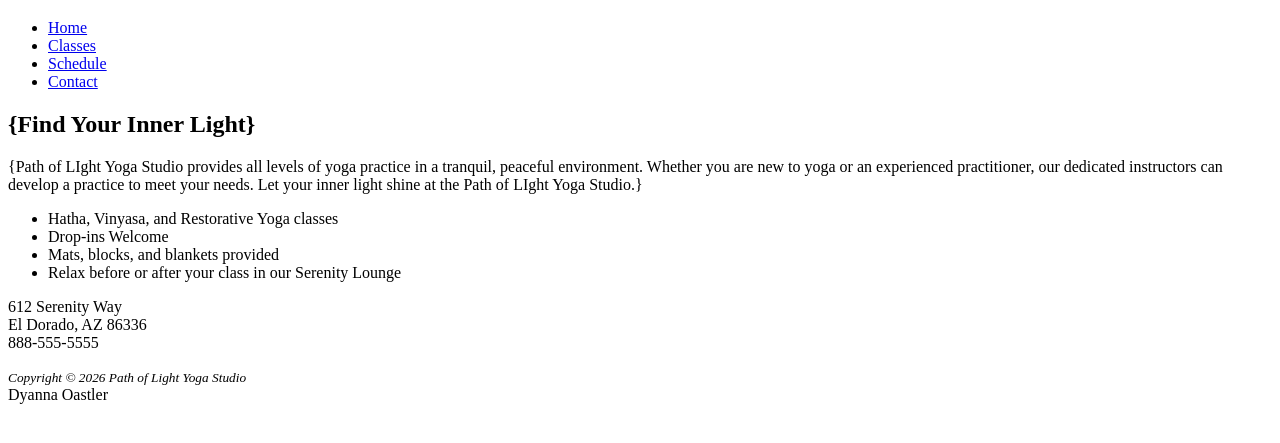
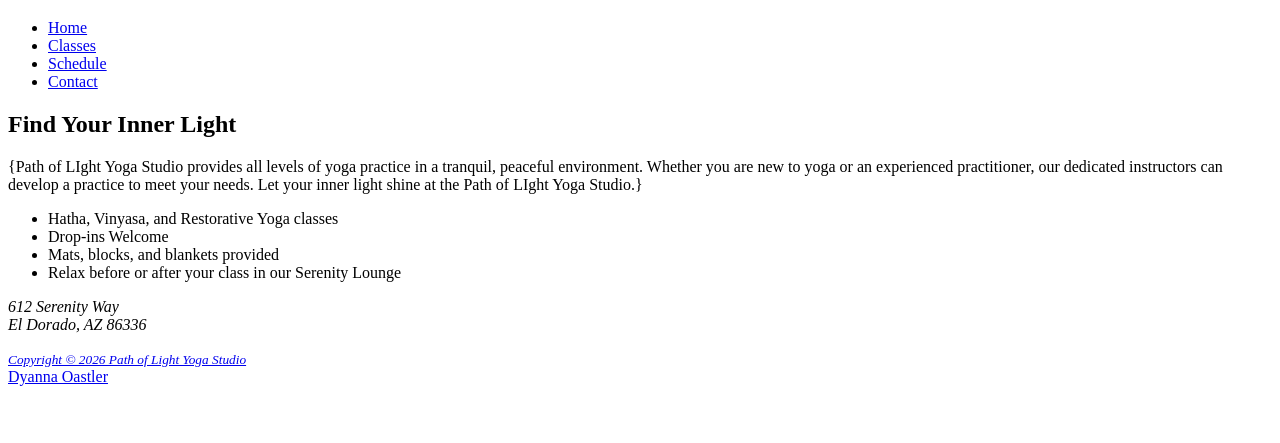
Before and after one commit to DyannaOastler/webd152, a plain HTML site: page chapter3/yoga/index.html in a window 1280 px wide. Shown: the part 61-504 px from the top of the page. Drawn offline with Linux system fonts and the light colour scheme.

Commit message:
Update index.html

```diff
--- a/chapter3/yoga/index.html
+++ b/chapter3/yoga/index.html
@@ -22,7 +22,7 @@
 
 <!-- main>h2{Find Your Inner Light} -->
 <main>
-    <h2>{Find Your Inner Light}</h2>
+    <h2>Find Your Inner Light</h2>
     <p>{Path of LIght Yoga Studio provides all levels of yoga practice in a tranquil, peaceful environment.  Whether you are new to yoga or an experienced practitioner, our dedicated instructors can develop a practice to meet your needs.  Let your inner light shine at the Path of LIght Yoga Studio.}
     </p>
 
@@ -34,15 +34,15 @@
         <li>Relax before or after your class in our Serenity Lounge</li>
     </ul>
 
-    <div>
-        <p>612 Serenity Way <br />
+    <address>
+        612 Serenity Way <br />
         El Dorado, AZ 86336 <br />
-        888-555-5555
-    </p>
-    </div>
+        <a href="tel:+1-888-555-5555"</a>
+    </address>
   </main>
 
   <footer>
-      <p><small><i>Copyright &copy; 2026 Path of Light Yoga Studio </i></small><br>Dyanna Oastler</br></p>
+      <p><small><i>Copyright &copy; 2026 Path of Light Yoga Studio </i></small>
+      <br><a href="DOastler@student.sdccd.edu">Dyanna Oastler</br></p>
  </body>
 </html>
```
